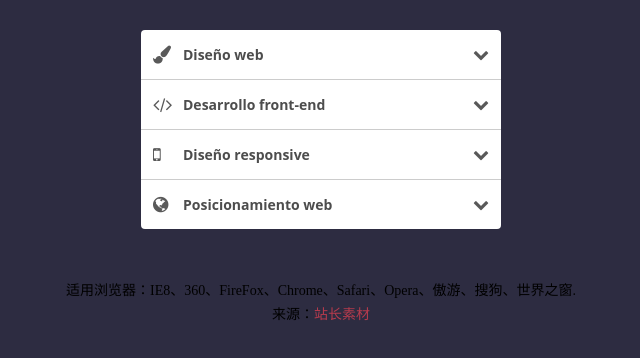
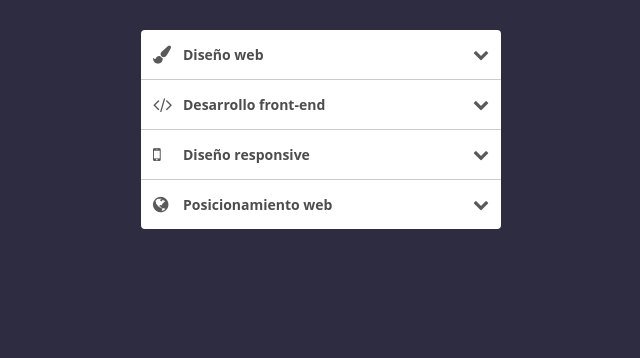
Before and after one commit to Fengalbean/demo, a plain HTML site: page accordion/index.html in a window 1280 px wide. Shown: the whole page, without its empty margins (319-959 px from the left). Drawn offline with Linux system fonts and the light colour scheme.

Commit message:
modify index.html

```diff
--- a/accordion/index.html
+++ b/accordion/index.html
@@ -57,9 +57,6 @@
   <script src='js/jquery.js'></script>
 
   <script src="js/index.js"></script>
-<div style="text-align:center;margin:50px 0; font:normal 14px/24px 'MicroSoft YaHei';">
-<p>适用浏览器：IE8、360、FireFox、Chrome、Safari、Opera、傲游、搜狗、世界之窗. </p>
-<p>来源：<a href="http://sc.chinaz.com/" target="_blank">站长素材</a></p>
-</div>
+
 </body>
 </html>
```
